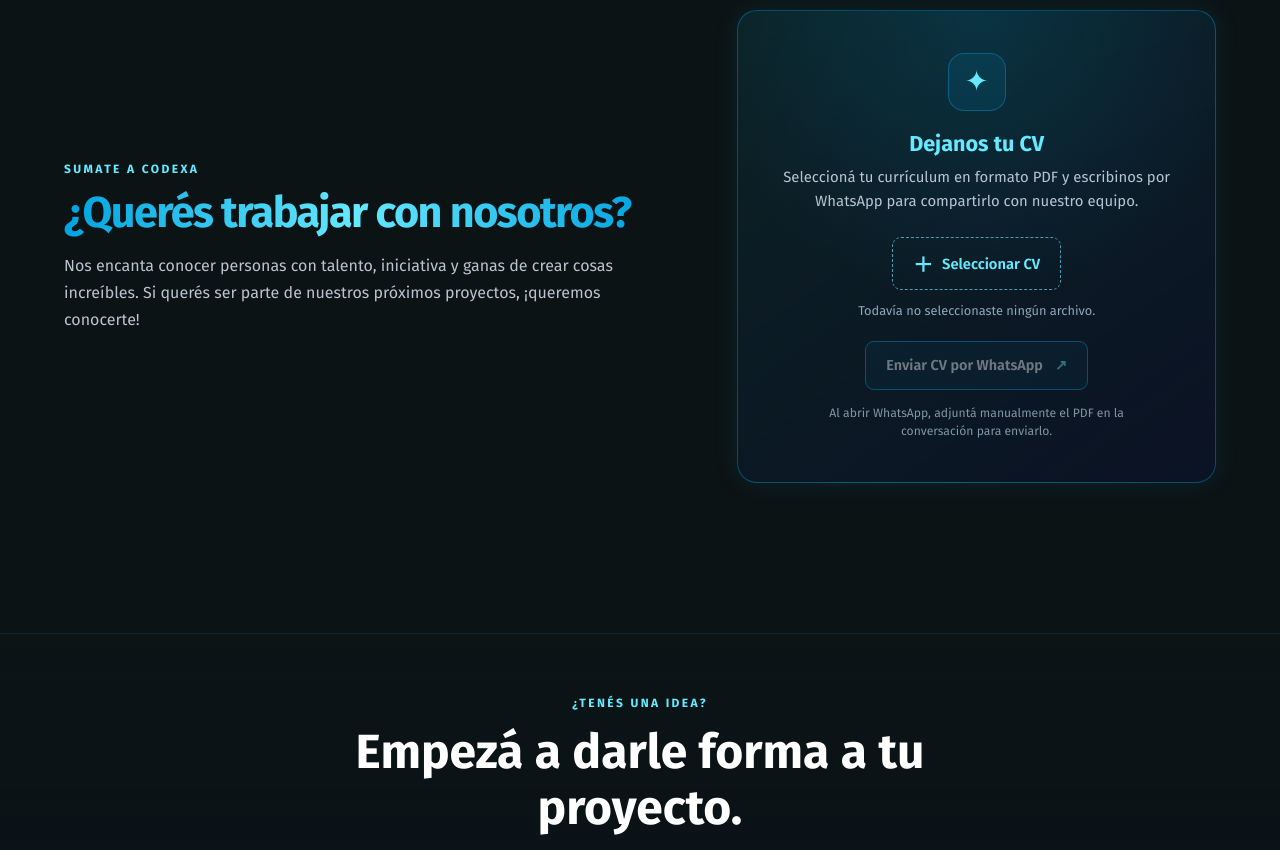
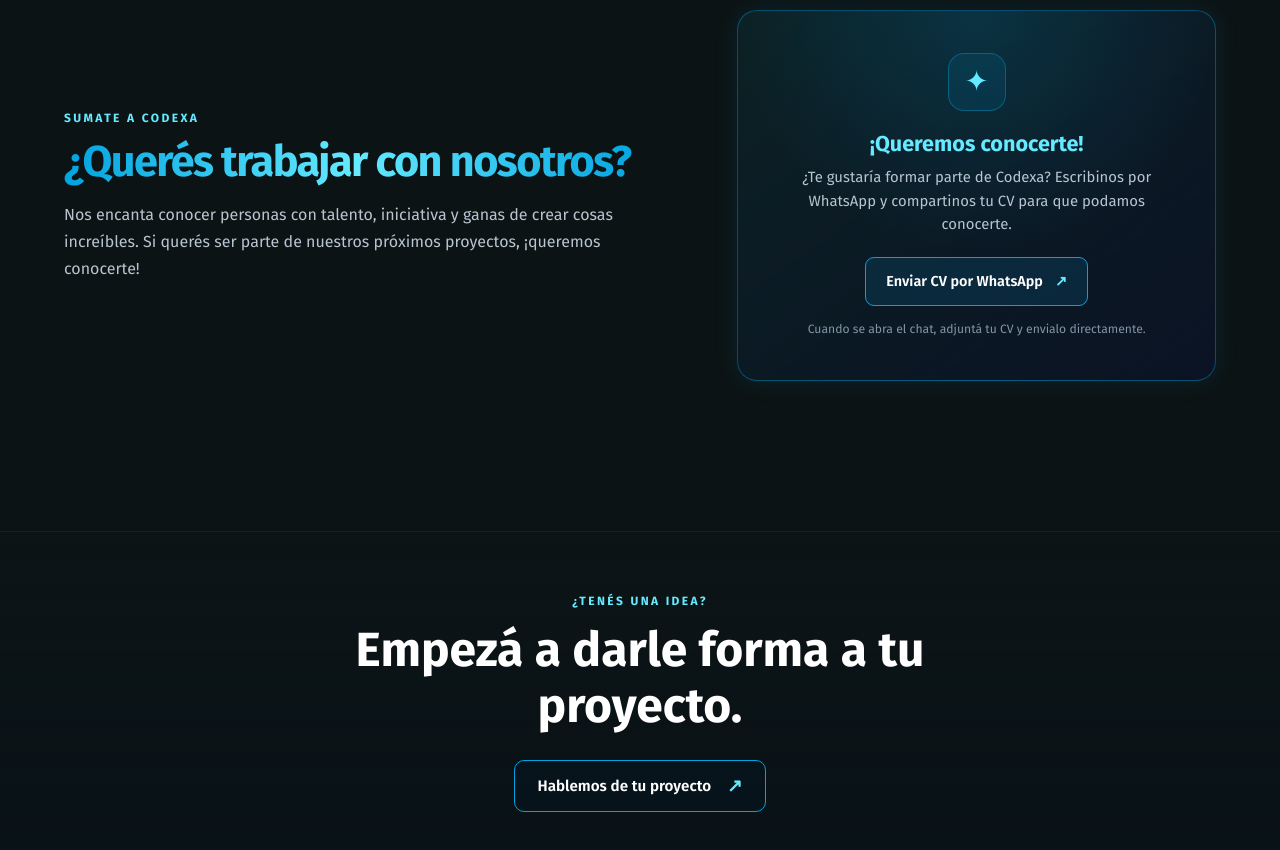
Before and after one commit to rodigoScolnic/codexaWeb, a plain HTML site: page index.html in a window 1280 px wide. Shown: the part 3280-4130 px from the top of the page. Drawn offline with Linux system fonts and the light colour scheme.

Commit message:
Simplify careers section to WhatsApp CV contact

```diff
--- a/index.html
+++ b/index.html
@@ -213,18 +213,13 @@
             <div class="careers-card">
                 <div class="careers-icon" aria-hidden="true">✦</div>
                 <div class="careers-card-copy">
-                    <h3>Dejanos tu CV</h3>
-                    <p>Seleccioná tu currículum en formato PDF y escribinos por WhatsApp para compartirlo con nuestro equipo.</p>
+                    <h3>¡Queremos conocerte!</h3>
+                    <p>¿Te gustaría formar parte de Codexa? Escribinos por WhatsApp y compartinos tu CV para que podamos conocerte.</p>
                 </div>
-                <label class="cv-upload" for="cvFile">
-                    <span aria-hidden="true">＋</span> Seleccionar CV
-                </label>
-                <input class="cv-input" id="cvFile" type="file" accept=".pdf,application/pdf">
-                <p class="cv-file-name" id="cvFileName" role="status" aria-live="polite">Todavía no seleccionaste ningún archivo.</p>
-                <a class="careers-whatsapp" id="careersWhatsapp" href="#" target="_blank" rel="noopener noreferrer" aria-disabled="true">
+                <a class="careers-whatsapp" href="https://wa.me/5491139068165?text=Hola%2C%20equipo%20de%20Codexa.%20Me%20gustar%C3%ADa%20postularme%20para%20trabajar%20con%20ustedes.%20Les%20comparto%20mi%20CV." target="_blank" rel="noopener noreferrer">
                     Enviar CV por WhatsApp <span aria-hidden="true">↗</span>
                 </a>
-                <p class="careers-note">Al abrir WhatsApp, adjuntá manualmente el PDF en la conversación para enviarlo.</p>
+                <p class="careers-note">Cuando se abra el chat, adjuntá tu CV y envialo directamente.</p>
             </div>
         </section>
     </main>
```
